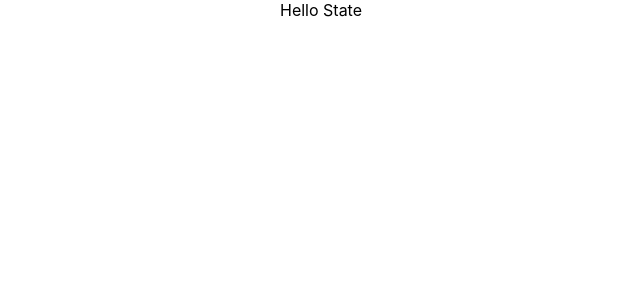
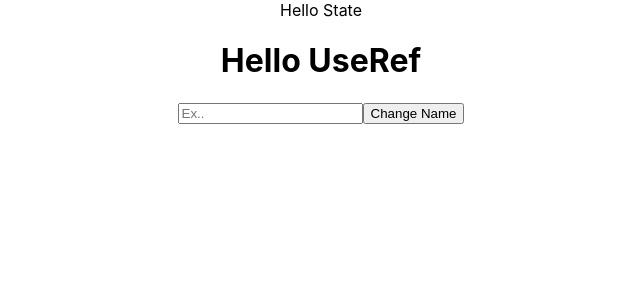
Before and after one commit to henry-49/demo-react-hooks, a React (Create React App) app: page / in a window 1280 px wide. Shown: the top 300 px of the page, without its empty margins (319-959 px from the left). Built offline with nearby package versions, Linux system fonts and the light colour scheme.

Commit message:
UseRef Demo hook

```diff
--- a/src/App.js
+++ b/src/App.js
@@ -1,11 +1,13 @@
 import logo from './logo.svg';
 import './App.css';
 import StateDemo from './UseState/StateDemo';
+import UseRefDemo from './UseRef/UseRefDemo';
 
 function App() {
   return (
     <div className="App">
       <StateDemo></StateDemo>
+      <UseRefDemo></UseRefDemo>
     </div>
   );
 }
--- /dev/null
+++ b/src/UseRef/UseRefDemo.js
@@ -0,0 +1,26 @@
+import React, { useRef } from 'react';
+
+const UseRefDemo = () => {
+
+    // useRef for manupulating the dom
+    const inputRef = useRef(null);
+
+
+    const onClick = () => {
+        // console.log(inputRef.current.value);
+        // inputRef.current.focus();
+        inputRef.current.value = "";
+    }
+
+
+    return (
+        <div>
+            <h1>Hello UseRef</h1>
+            <input type="text" name="" placeholder="Ex.." ref={inputRef} />
+            <button onClick={onClick}>Change Name</button>
+        </div>
+    )
+}
+
+
+export default  UseRefDemo;
```
